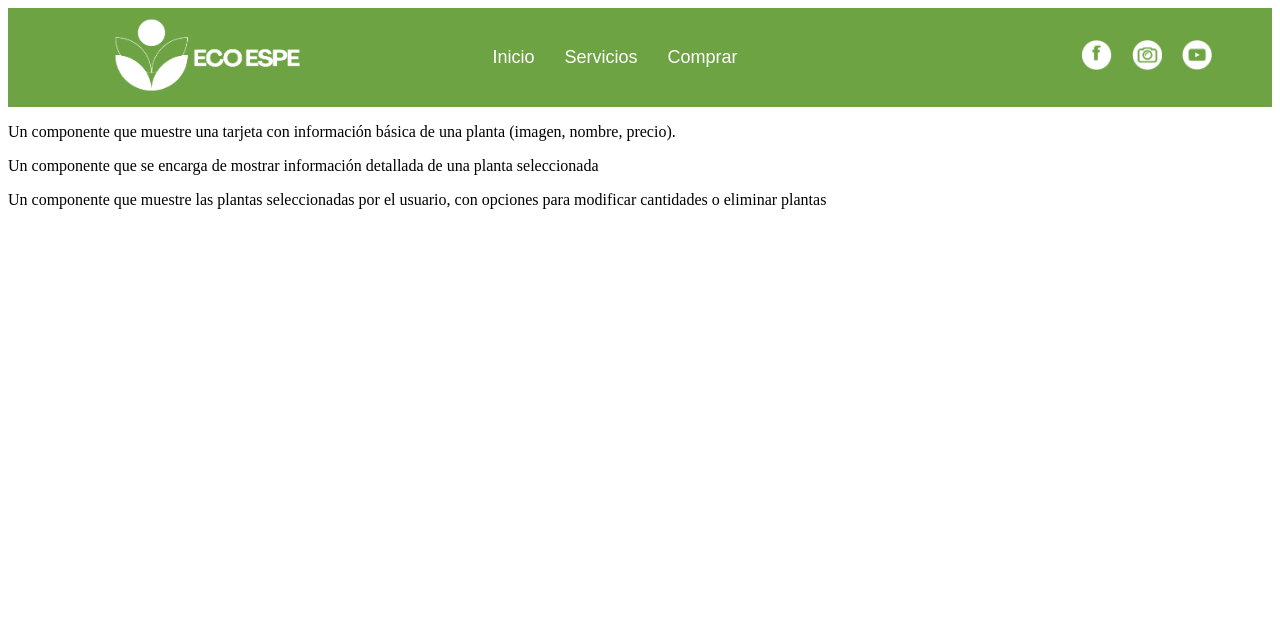
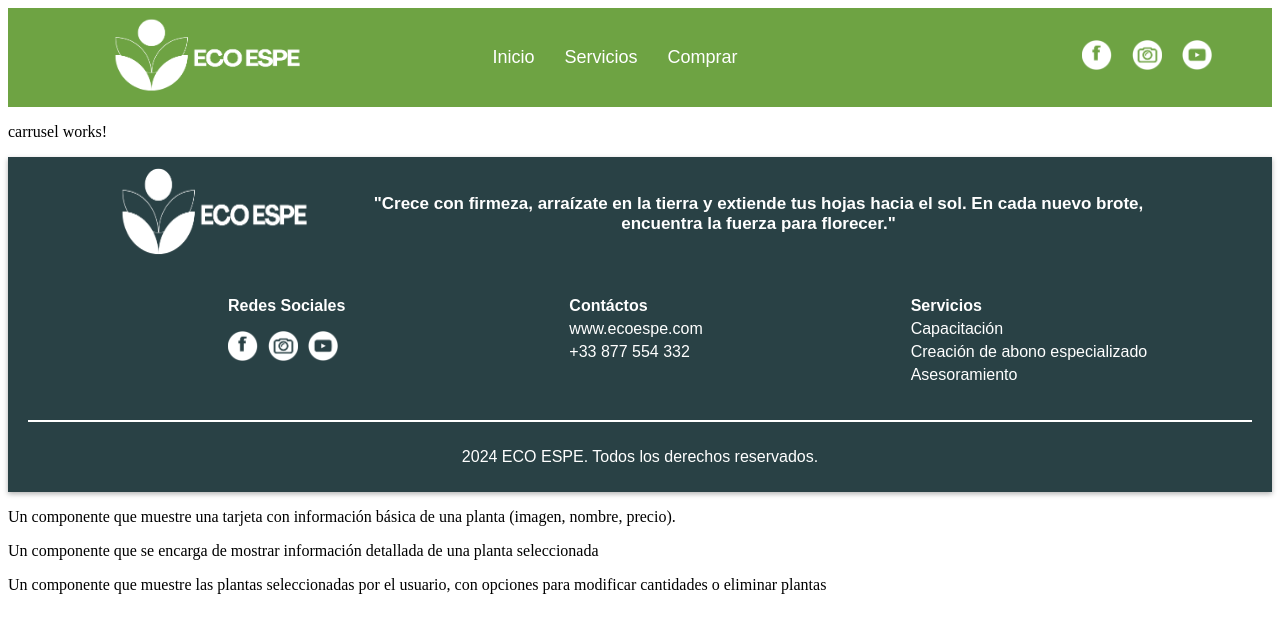
Before and after one commit to Jhosue-Chica/Laboratorio2, an Angular app: page / in a window 1280 px wide. Shown: the top 632 px of the page. Built offline with nearby package versions, Linux system fonts and the light colour scheme.

Commit message:
Diseño de Footer

```diff
--- a/src/app/app.component.html
+++ b/src/app/app.component.html
@@ -1,4 +1,10 @@
 <app-header></app-header>
+<app-carrusel></app-carrusel>
+<app-footer
+  title="ECO ESPE"
+  frase='"Crece con firmeza, arraízate en la tierra y extiende tus hojas hacia el sol. En cada nuevo brote, encuentra la fuerza para florecer."'>
+</app-footer>
+
 
 <app-plant-card></app-plant-card>
 
--- a/src/app/app.component.ts
+++ b/src/app/app.component.ts
@@ -4,11 +4,13 @@ import { PlantCardComponent } from './plant-card/plant-card.component';
 import { PlantDetailComponent } from './plant-detail/plant-detail.component';
 import { ShoppingCartComponent } from './shopping-cart/shopping-cart.component';
 import { HeaderComponent } from './header/header.component';
+import { FooterComponent } from './footer/footer.component';
+import { CarruselComponent } from './carrusel/carrusel.component';
 
 @Component({
   selector: 'app-root',
   standalone: true,
-  imports: [RouterOutlet,PlantCardComponent,PlantDetailComponent,ShoppingCartComponent,HeaderComponent],
+  imports: [RouterOutlet,PlantCardComponent,PlantDetailComponent,ShoppingCartComponent,HeaderComponent,FooterComponent,CarruselComponent],
   templateUrl: './app.component.html',
   styleUrl: './app.component.css'
 })
--- /dev/null
+++ b/src/app/carrusel/carrusel.component.html
@@ -0,0 +1 @@
+<p>carrusel works!</p>
--- /dev/null
+++ b/src/app/footer/footer.component.css
@@ -0,0 +1,77 @@
+.footer {
+    display: block;
+    background-color: #294145;
+    font-family: Arial, Helvetica, sans-serif;
+    color: white;
+    padding: 10px 20px;
+    box-shadow: 0 2px 5px rgba(0,0,0,0.3);
+  }
+
+  .header-section {
+    display: flex;
+    justify-content: space-between;
+    align-items: center;
+    margin-bottom: 20px;
+  }
+
+  .logo-footer {
+    flex: 1;
+    margin-left: -500px;
+    margin-right: 50px;
+    text-align: right;
+
+  }
+
+  .logo-footer img {
+    width: 200px;
+    height: 90px;
+  }
+
+  .frase {
+    flex: 1;
+    font-size: 17px;
+    font-family: Arial, Helvetica, sans-serif;
+    text-align: center;
+    margin-right: 100px;
+  }
+
+  .relleno_footer {
+    display: flex;
+    justify-content: space-between;
+    margin-top: 20px;
+  }
+
+  .relleno_footer ul {
+    list-style-type: none;
+    padding: 0;
+  }
+
+  .relleno_footer li {
+    margin: 5px 0;
+  }
+
+  .relleno_footer .fas {
+    margin-right: 8px;
+  }
+  .redes_sociales{
+    margin-left: 200px;
+    width: 500px;
+  }
+
+  .redes_sociales img {
+    width: 30px; /* Ajusta el tamaño de los íconos de redes sociales según sea necesario */
+    margin-right: 10px;
+  }
+  .contactos{
+    width: 500px;
+  }
+  .servicios{
+    width: 500px;
+  }
+
+  .derechos-reservados {
+    text-align: center;
+    margin-top: 20px;
+    border-top: 2px solid #ffffff;
+    padding-top: 10px;
+  }
--- /dev/null
+++ b/src/app/footer/footer.component.html
@@ -0,0 +1,46 @@
+<div class="footer">
+    <div class="header-section">
+        <div class="logo-footer">
+            <img src="../../2.png" alt="Logo">
+        </div>
+        <div class="frase">
+            <strong>{{ frase }}</strong>
+        </div>
+    </div>
+    <div class="relleno_footer">
+        <div class="redes_sociales">
+            <ul>
+                <li><strong>Redes Sociales</strong></li>
+            </ul>
+            <a href="https://facebook.com" target="_blank" aria-label="Facebook">
+                <img src="../../5.png" alt="Facebook">
+            </a>
+            <a href="https://instagram.com" target="_blank" aria-label="Instagram">
+                <img src="../../4.png" alt="Instagram">
+            </a>
+            <a href="https://youtube.com" target="_blank" aria-label="YouTube">
+                <img src="../../3.png" alt="YouTube">
+            </a>
+        </div>
+        <div class="social-media">
+        </div>
+        <div class="contactos">
+            <ul>
+                <li><strong>Contáctos</strong></li>
+                <li>www.ecoespe.com</li>
+                <li>+33 877 554 332</li>
+            </ul>
+        </div>
+        <div class="servicios">
+            <ul>
+                <li><strong>Servicios</strong></li>
+                <li>Capacitación</li>
+                <li>Creación de abono especializado</li>
+                <li>Asesoramiento</li>
+            </ul>
+        </div>
+    </div>
+    <div class="derechos-reservados">
+        <p>2024 ECO ESPE. Todos los derechos reservados.</p>
+    </div>
+</div>
```
Also changed, not shown: src/app/carrusel/carrusel.component.ts (added, +12 -0 lines), src/app/footer/footer.component.ts (added, +13 -0 lines), src/app/carrusel/carrusel.component.css (added), src/app/header/header.component.html (indentation only), 2 other files (tests, documents, lock files or other folders).
